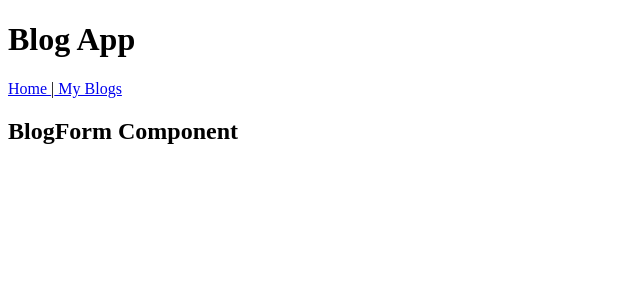
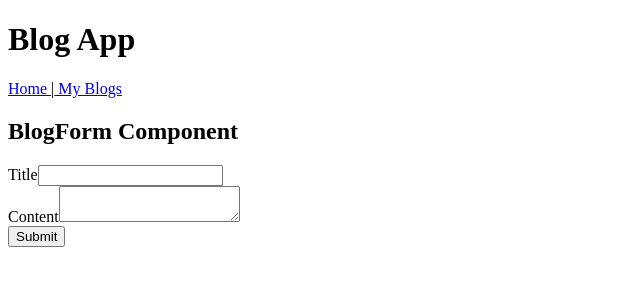
Before and after one commit to dctacademy/may23-blogs-ui, a React (Create React App) app: page /blogs/new in a window 1280 px wide. Shown: the top 300 px of the page, without its empty margins (0-640 px from the left). Built offline with nearby package versions, Linux system fonts and the light colour scheme.

Commit message:
formik + yup

```diff
--- a/package.json
+++ b/package.json
@@ -7,6 +7,7 @@
     "@testing-library/react": "^13.4.0",
     "@testing-library/user-event": "^13.5.0",
     "axios": "^1.6.0",
+    "formik": "^2.4.5",
     "react": "^18.2.0",
     "react-dom": "^18.2.0",
     "react-redux": "^8.1.3",
@@ -14,7 +15,8 @@
     "react-scripts": "5.0.1",
     "redux": "^4.2.1",
     "redux-thunk": "^2.4.2",
-    "web-vitals": "^2.1.4"
+    "web-vitals": "^2.1.4",
+    "yup": "^1.3.2"
   },
   "scripts": {
     "start": "react-scripts start",
--- a/src/actions/blogs-action.js
+++ b/src/actions/blogs-action.js
@@ -14,3 +14,25 @@ export const startGetMyBlogs = () => {
 const setMyBlogs = (blogs) => {
     return { type: 'SET_MY_BLOGS', payload: blogs}
 }
+
+export const startCreateBlog = ({ formData, redirect, resetForm }) => {
+    return async (dispatch) => {
+        try {
+            const response = await axios.post('/api/blogs', formData)
+            console.log(response.data)
+            dispatch(addBlog(response.data))
+            resetForm()
+            redirect()
+        } catch(e) {
+            dispatch(setServerErrors(e.response.data.errors))
+        }
+    }
+}
+
+const addBlog = (blog) => {
+    return { type: 'ADD_BLOG', payload: blog}
+}
+
+const setServerErrors = (err) => {
+    return { type: 'SET_ERRORS', payload: err}
+}
--- a/src/components/BlogForm.js
+++ b/src/components/BlogForm.js
@@ -1,7 +1,56 @@
+import { useFormik } from 'formik'
+import * as Yup from 'yup'
+import { useDispatch } from 'react-redux'
+import { useNavigate} from 'react-router-dom'
+import { startCreateBlog } from '../actions/blogs-action'
 export default function BlogForm() {
+    const dispatch = useDispatch()
+    const navigate = useNavigate()
+
+    const blogValidationSchema = Yup.object().shape({
+        title: Yup.string().required('title is required'),
+        content: Yup.string().required('content is required').min(5)
+    })
+
+    const formik = useFormik({
+        initialValues: {
+            title: '',
+            content: ''
+        },
+        validationSchema: blogValidationSchema,
+        validateOnChange: false,
+        onSubmit: (formData, { resetForm }) => {
+            const redirect = () => {
+                navigate('/my-blogs')
+            }
+
+            dispatch(startCreateBlog({formData, resetForm, redirect}))
+        }
+    })
     return (
         <div>
             <h2>BlogForm Component</h2>
+            <form onSubmit={formik.handleSubmit}>
+                <label>Title</label>
+                <input
+                    type="text"
+                    value={formik.values.title}
+                    onChange={formik.handleChange}
+                    name="title"
+                />
+                { formik.errors.title ? formik.errors.title : ''}
+                 <br />
+                <label>Content</label>
+                <textarea
+                    name="content"
+                    value={formik.values.content}
+                    onChange={formik.handleChange}
+                >
+                </textarea>
+                {formik.errors.content ? formik.errors.content : ''}
+                <br />
+                <input type="submit" />
+            </form>
         </div>
     )
 }
--- a/src/reducers/blogs-reducer.js
+++ b/src/reducers/blogs-reducer.js
@@ -10,6 +10,14 @@ export default function blogsReducer(state=initialState, action){
             return {...state, data: action.payload }
         }
 
+        case 'ADD_BLOG' : {
+            return {...state, data: [...state.data, action.payload ]}
+        }
+
+        case 'SET_ERRORS' : {
+            return { ...state, serverErrors: action.payload }
+        }
+
         default: {
             return {...state}
         }
```
Also changed, not shown: 1 other file (tests, documents, lock files or other folders).
